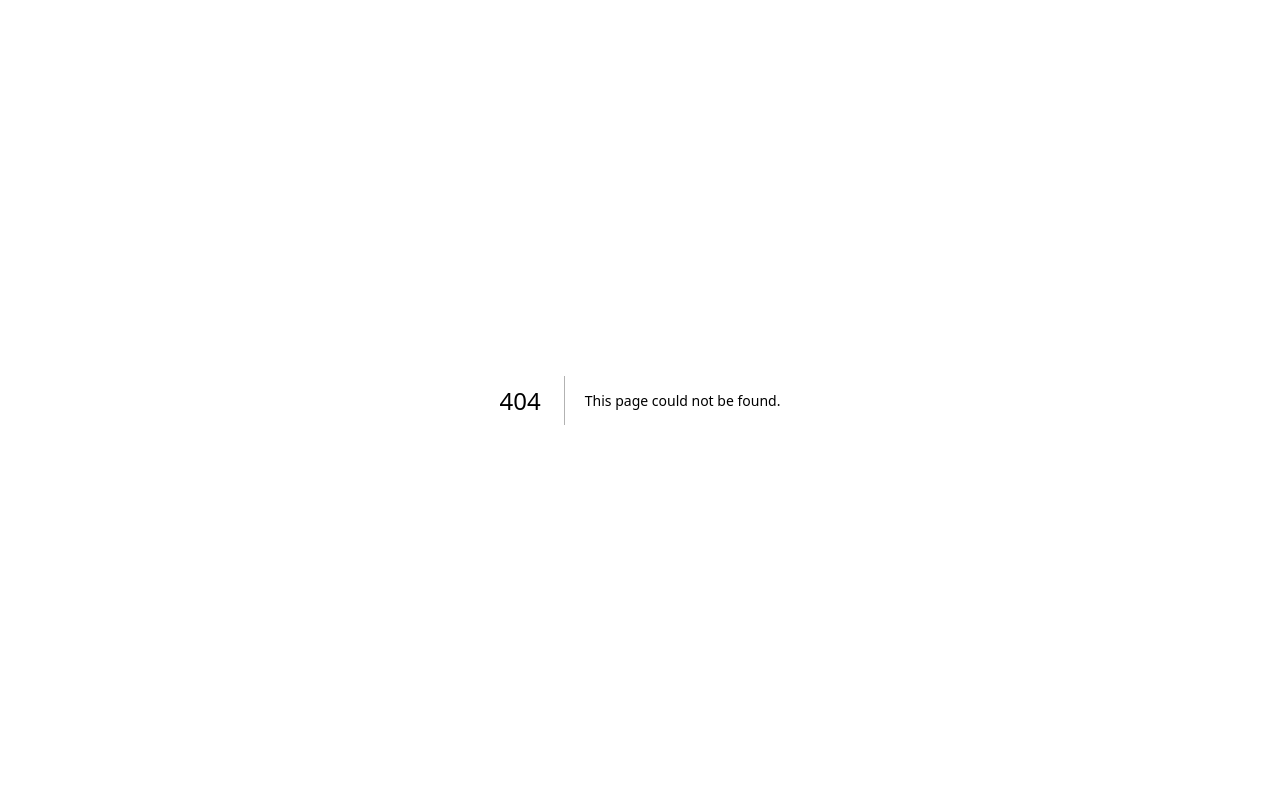
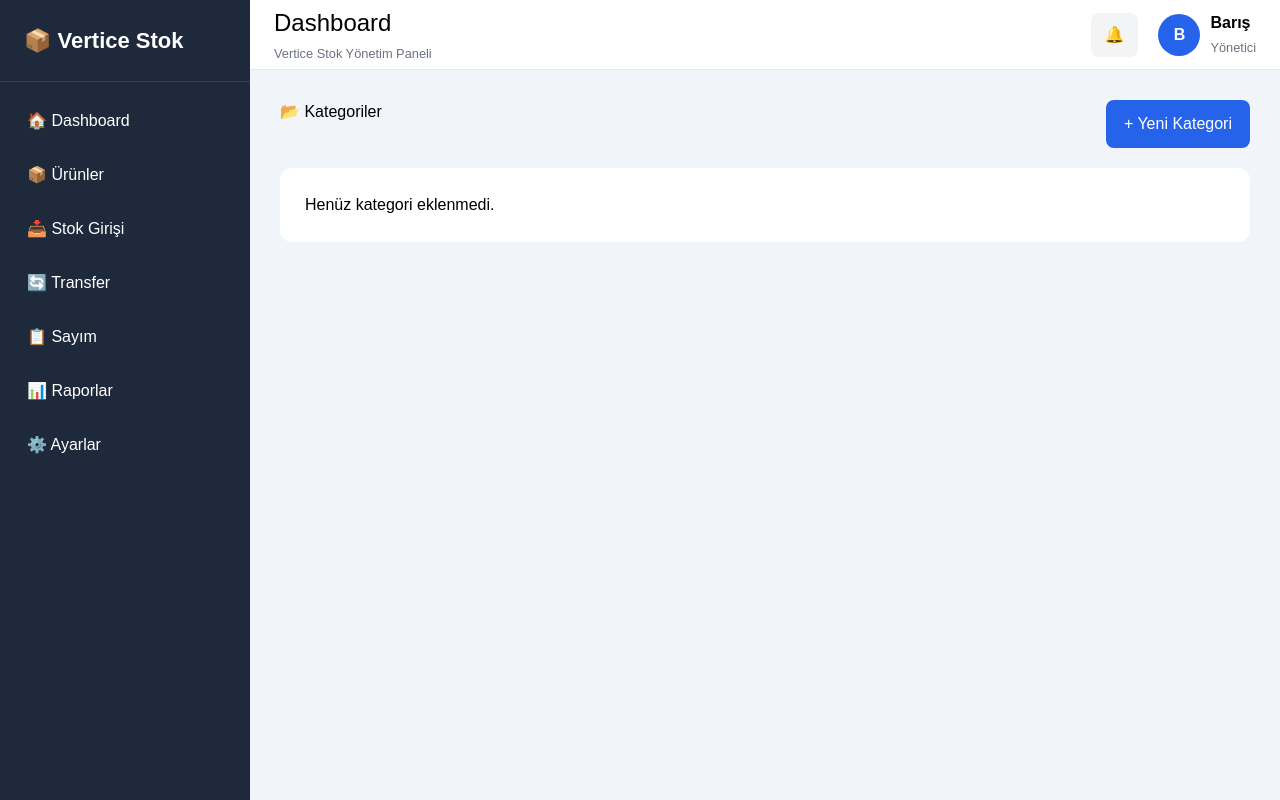
Before and after one commit to brsvrn/vertice-stok, a Next.js app: page /categories in a window 1280 px wide. Before the commit this address had no page. Built offline with nearby package versions, Linux system fonts and the light colour scheme.

Commit message:
Create CategoriesPage component with layout

```diff
--- /dev/null
+++ b/app/categories/page.tsx
@@ -0,0 +1,54 @@
+import Sidebar from "../../components/layout/Sidebar";
+import Header from "../../components/layout/Header";
+
+export default function CategoriesPage() {
+  return (
+    <div
+      style={{
+        display: "flex",
+        minHeight: "100vh",
+        background: "#F1F5F9",
+      }}
+    >
+      <Sidebar />
+
+      <div style={{ flex: 1 }}>
+        <Header />
+
+        <main style={{ padding: 30 }}>
+          <div
+            style={{
+              display: "flex",
+              justifyContent: "space-between",
+              marginBottom: 20,
+            }}
+          >
+            <h1>📂 Kategoriler</h1>
+
+            <button
+              style={{
+                background: "#2563EB",
+                color: "#fff",
+                border: "none",
+                padding: "12px 18px",
+                borderRadius: 8,
+              }}
+            >
+              + Yeni Kategori
+            </button>
+          </div>
+
+          <div
+            style={{
+              background: "#fff",
+              padding: 25,
+              borderRadius: 12,
+            }}
+          >
+            Henüz kategori eklenmedi.
+          </div>
+        </main>
+      </div>
+    </div>
+  );
+}
```
